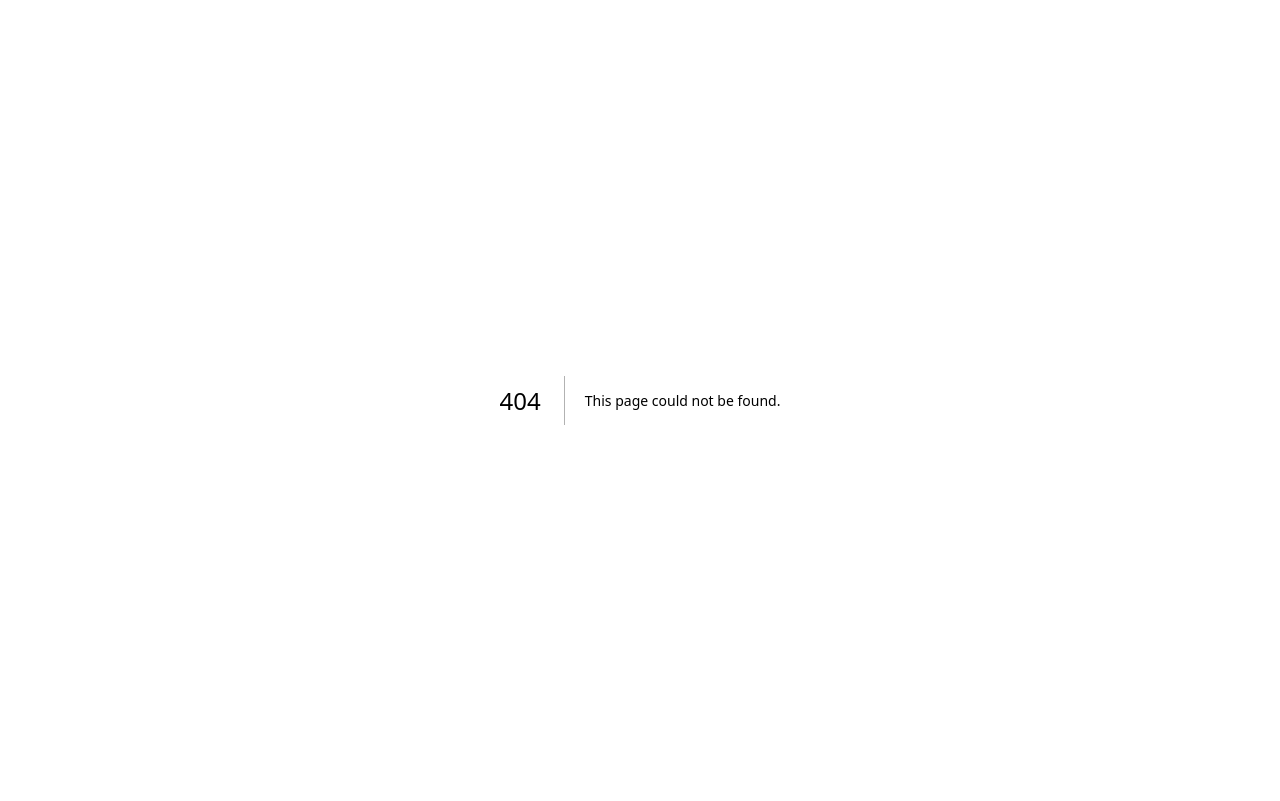
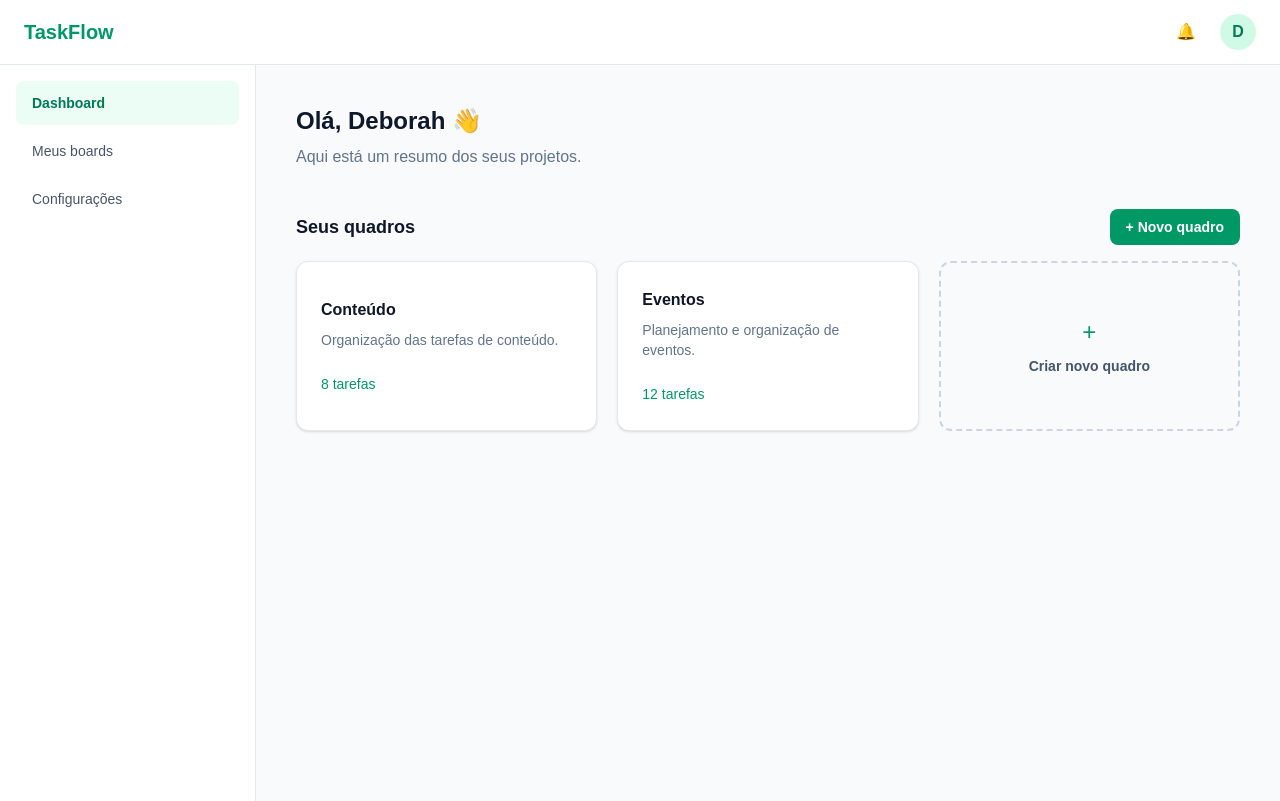
Before and after one commit to DeborahLyra/taskflow, a Next.js app: page /dashboard in a window 1280 px wide. Before the commit this address had no page. Built offline with nearby package versions, Linux system fonts and the light colour scheme.

Commit message:
created dashboard interface

```diff
--- /dev/null
+++ b/app/dashboard/page.tsx
@@ -0,0 +1,130 @@
+
+export default function DashboardPage() {
+  return (
+    <main className="min-h-screen bg-slate-50">
+      <header className="border-b border-slate-200 bg-white">
+        <div className="flex h-16 items-center justify-between px-6">
+          <h1 className="text-xl font-bold text-emerald-600">
+            TaskFlow
+          </h1>
+
+          <div className="flex items-center gap-4">
+            <button
+              type="button"
+              className="rounded-lg p-2 text-slate-500 transition hover:bg-slate-100 hover:text-slate-700"
+            >
+              🔔
+            </button>
+
+            <div className="flex h-9 w-9 items-center justify-center rounded-full bg-emerald-100 font-semibold text-emerald-700">
+              D
+            </div>
+          </div>
+        </div>
+      </header>
+
+      <div className="flex">
+        <aside className="hidden min-h-[calc(100vh-4rem)] w-64 border-r border-slate-200 bg-white p-4 md:block">
+          <nav className="space-y-1">
+            <button
+              type="button"
+              className="w-full rounded-lg bg-emerald-50 px-4 py-3 text-left text-sm font-semibold text-emerald-700"
+            >
+              Dashboard
+            </button>
+
+            <button
+              type="button"
+              className="w-full rounded-lg px-4 py-3 text-left text-sm font-medium text-slate-600 transition hover:bg-slate-100"
+            >
+              Meus boards
+            </button>
+
+            <button
+              type="button"
+              className="w-full rounded-lg px-4 py-3 text-left text-sm font-medium text-slate-600 transition hover:bg-slate-100"
+            >
+              Configurações
+            </button>
+          </nav>
+        </aside>
+
+        <section className="flex-1 p-6 md:p-10">
+          <div className="mb-10">
+            <h2 className="text-2xl font-bold text-slate-900">
+              Olá, Deborah 👋
+            </h2>
+
+            <p className="mt-2 text-slate-500">
+              Aqui está um resumo dos seus projetos.
+            </p>
+          </div>
+
+          <div>
+            <div className="mb-4 flex items-center justify-between">
+              <h3 className="text-lg font-semibold text-slate-900">
+                Seus quadros
+              </h3>
+
+              <button
+                type="button"
+                className="rounded-lg bg-emerald-600 px-4 py-2 text-sm font-semibold text-white transition hover:bg-emerald-700"
+              >
+                + Novo quadro
+              </button>
+            </div>
+
+            <div className="grid gap-5 sm:grid-cols-2 lg:grid-cols-3">
+              <button
+                type="button"
+                className="rounded-xl border border-slate-200 bg-white p-6 text-left shadow-sm transition hover:-translate-y-1 hover:shadow-md"
+              >
+                <h4 className="font-semibold text-slate-900">
+                  Conteúdo
+                </h4>
+
+                <p className="mt-2 text-sm text-slate-500">
+                  Organização das tarefas de conteúdo.
+                </p>
+
+                <span className="mt-6 block text-sm font-medium text-emerald-600">
+                  8 tarefas
+                </span>
+              </button>
+
+              <button
+                type="button"
+                className="rounded-xl border border-slate-200 bg-white p-6 text-left shadow-sm transition hover:-translate-y-1 hover:shadow-md"
+              >
+                <h4 className="font-semibold text-slate-900">
+                  Eventos
+                </h4>
+
+                <p className="mt-2 text-sm text-slate-500">
+                  Planejamento e organização de eventos.
+                </p>
+
+                <span className="mt-6 block text-sm font-medium text-emerald-600">
+                  12 tarefas
+                </span>
+              </button>
+
+              <button
+                type="button"
+                className="flex min-h-[170px] items-center justify-center rounded-xl border-2 border-dashed border-slate-300 bg-transparent p-6 text-center transition hover:border-emerald-400 hover:bg-emerald-50"
+              >
+                <div>
+                  <span className="text-2xl text-emerald-600">+</span>
+
+                  <p className="mt-2 text-sm font-semibold text-slate-600">
+                    Criar novo quadro
+                  </p>
+                </div>
+              </button>
+            </div>
+          </div>
+        </section>
+      </div>
+    </main>
+  );
+}
--- /dev/null
+++ b/app/login/page.tsx
@@ -0,0 +1,61 @@
+
+export default function LoginPage() {
+  return (
+    <main className="flex min-h-screen items-center justify-center bg-slate-50 px-6">
+      <div className="w-full max-w-md rounded-2xl bg-white p-8 shadow-sm">
+        <div className="mb-8 text-center">
+          <h1 className="text-3xl font-bold tracking-tight text-emerald-600">
+            TaskFlow
+          </h1>
+
+          <p className="mt-2 text-sm text-slate-500">
+            Entre na sua conta para continuar
+          </p>
+        </div>
+
+        <form className="space-y-5">
+          <div>
+            <label
+              htmlFor="email"
+              className="mb-2 block text-sm font-medium text-slate-700"
+            >
+              E-mail
+            </label>
+
+            <input
+              id="email"
+              name="email"
+              type="email"
+              placeholder="seu@email.com"
+              className="w-full rounded-lg border border-slate-300 px-4 py-3 text-sm outline-none transition focus:border-emerald-500 focus:ring-2 focus:ring-emerald-100"
+            />
+          </div>
+
+          <div>
+            <label
+              htmlFor="password"
+              className="mb-2 block text-sm font-medium text-slate-700"
+            >
+              Senha
+            </label>
+
+            <input
+              id="password"
+              name="password"
+              type="password"
+              placeholder="Digite sua senha"
+              className="w-full rounded-lg border border-slate-300 px-4 py-3 text-sm outline-none transition focus:border-emerald-500 focus:ring-2 focus:ring-emerald-100"
+            />
+          </div>
+
+          <button
+            type="submit"
+            className="w-full rounded-lg bg-emerald-600 px-4 py-3 font-semibold text-white transition hover:bg-emerald-700"
+          >
+            Entrar
+          </button>
+        </form>
+      </div>
+    </main>
+  );
+}
```
